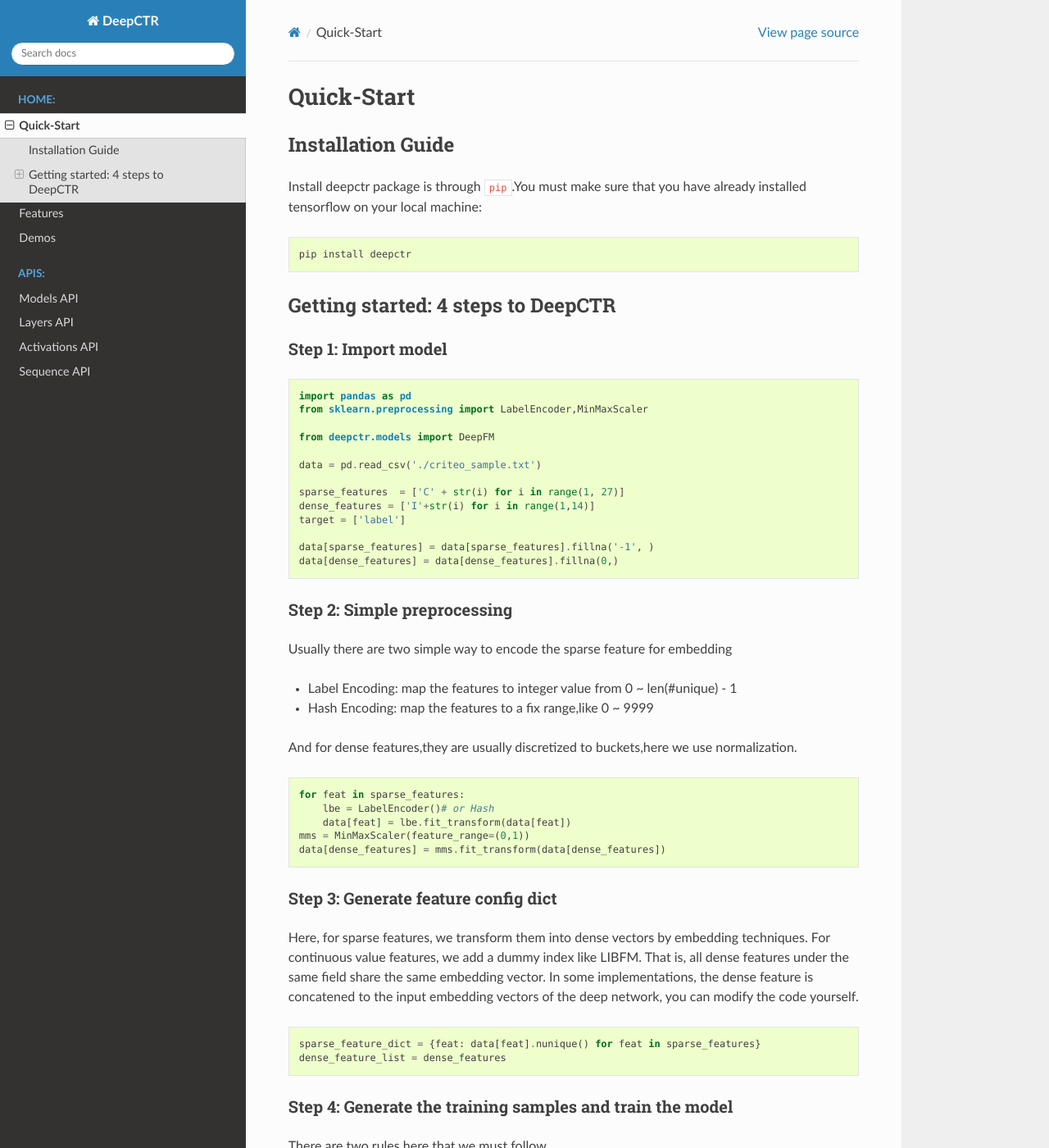
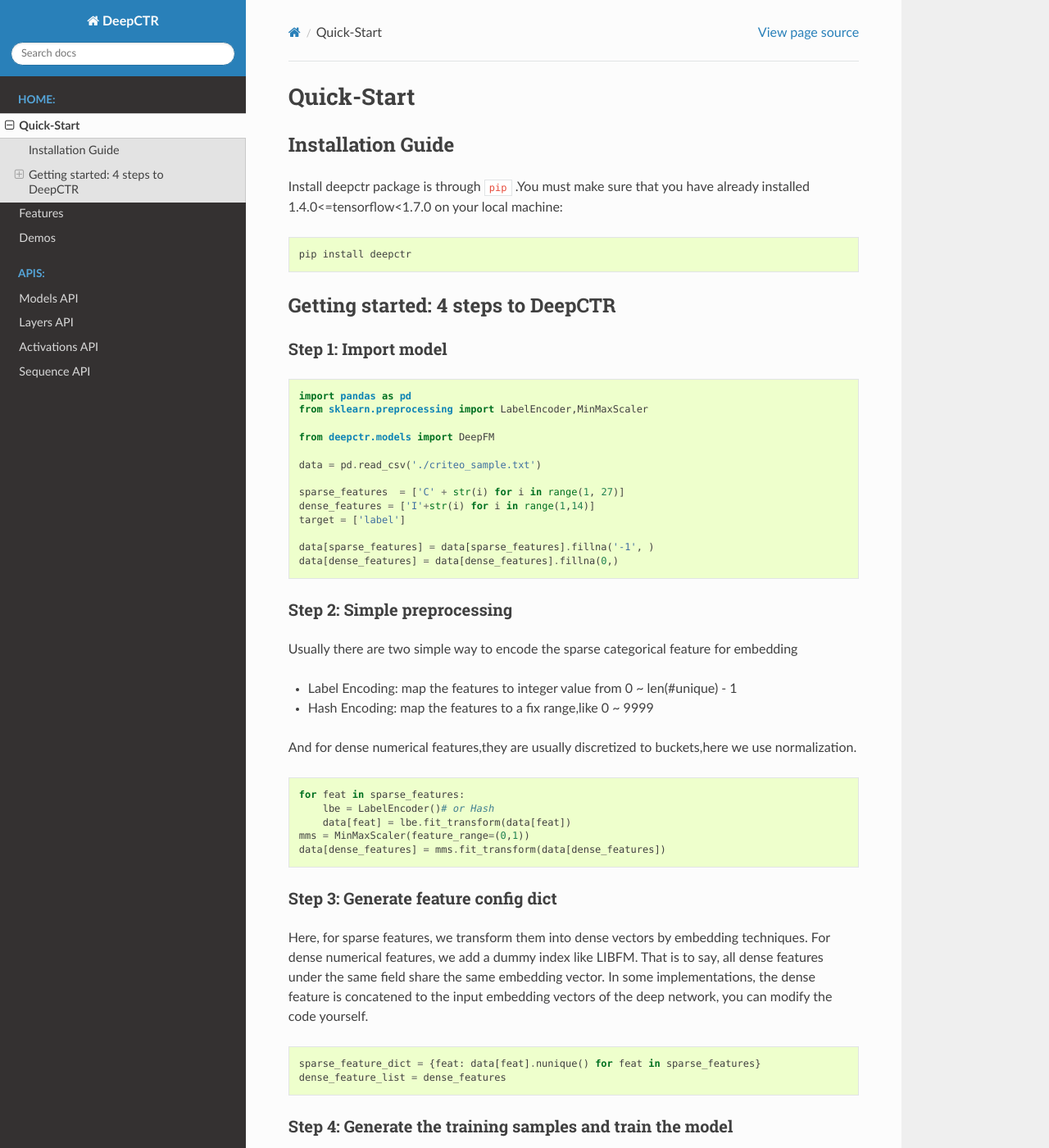
Before and after one commit to shenweichen/DeepCTR, a Sphinx documentation site: the page built from docs/source/Quick-Start.rst, in a window 1280 px wide and 1400 px high. Shown: the whole window at 82% size. Built offline with Sphinx 7.4.7 and the Read the Docs theme 2.0.0, drawn with Linux system fonts in a browser that asks for light colours; pages that are not in the unit, such as notebooks, are missing from menus.

Commit message:
Update docs

```diff
--- a/docs/source/Quick-Start.rst
+++ b/docs/source/Quick-Start.rst
@@ -3,7 +3,7 @@
 
 Installation Guide
 ----------------------
-Install deepctr package is through ``pip``.You must make sure that you have already installed tensorflow on your local machine: ::
+Install deepctr package is through ``pip`` .You must make sure that you have already installed 1.4.0<=tensorflow<1.7.0 on your local machine: ::
 
     pip install deepctr
 
@@ -37,12 +37,12 @@
 Step 2: Simple preprocessing
 ^^^^^^^^^^^^^^^^^^^^^^^^^^^^^^^^^^^^^^^^^^^^^^^^^^^^^^^^^^^^^^^^^^^^^^^^^^^^
 
-Usually there are two simple way to encode the sparse feature for embedding
+Usually there are two simple way to encode the sparse categorical feature for embedding
 
 - Label Encoding: map the features to integer value from 0 ~ len(#unique) - 1
 - Hash Encoding: map the features to a fix range,like 0 ~ 9999
 
-And for dense features,they are usually  discretized to buckets,here we use normalization.
+And for dense numerical features,they are usually  discretized to buckets,here we use normalization.
 
 .. code-block:: python
 
@@ -58,8 +58,8 @@
 ^^^^^^^^^^^^^^^^^^^^^^^^^^^^^^^^^^^^^^^^^^^^^^^^^^
 
 Here, for sparse features, we transform them into dense vectors by embedding techniques.
-For continuous value features, we add a dummy index like LIBFM.
-That is, all dense features under the same field share the same embedding vector.
+For dense numerical features, we add a dummy index like LIBFM.
+That is to say, all dense features under the same field share the same embedding vector.
 In some implementations, the dense feature is concatened to the input embedding vectors of the deep network, you can modify the code yourself.
 
 
--- a/docs/source/index.rst
+++ b/docs/source/index.rst
@@ -6,9 +6,9 @@
 Welcome to DeepCTR's documentation!
 ===================================
 
-DeepCTR is a **Easy-to-use**,**Modular**and **Extendible** package of deep-learning based CTR models along with lots of core components layer  which can be used to build your own custom model easily.You can use any complex model with `model.fit()`and`model.predict()` just like any other keras model.And the layers are compatible with tensorflow.
+DeepCTR is a **Easy-to-use** , **Modular** and **Extendible** package of deep-learning based CTR models along with lots of core components layer  which can be used to build your own custom model easily.You can use any complex model with ``model.fit()`` and ``model.predict()`` just like any other keras model.And the layers are compatible with tensorflow.
 
-Through  `pip install deepctr`  get the package and [**Get Started!**](https://deepctr-doc.readthedocs.io/en/latest/Quick-Start.html)
+Through  ``pip install deepctr``  get the package and [**Get Started!**](https://deepctr-doc.readthedocs.io/en/latest/Quick-Start.html)
 
 You can read the source code at https://github.com/shenweichen/DeepCTR
 
```
